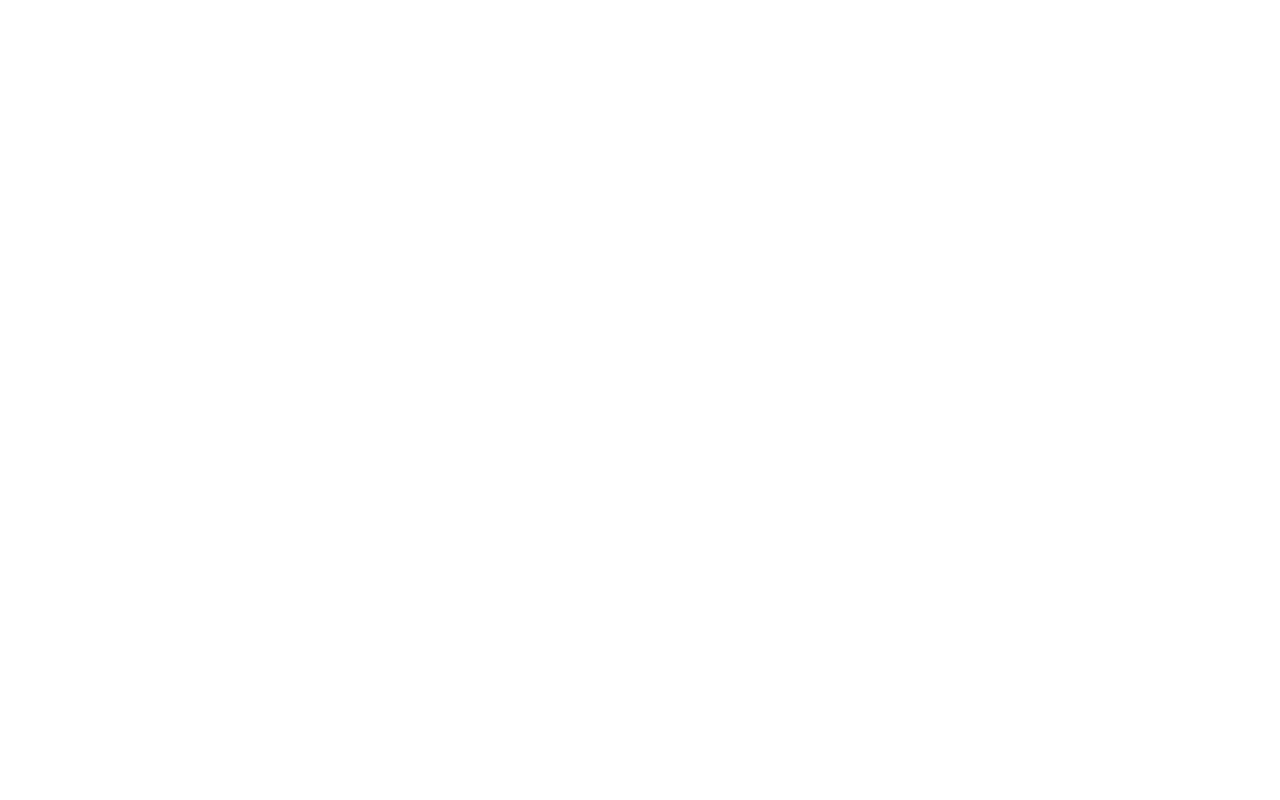
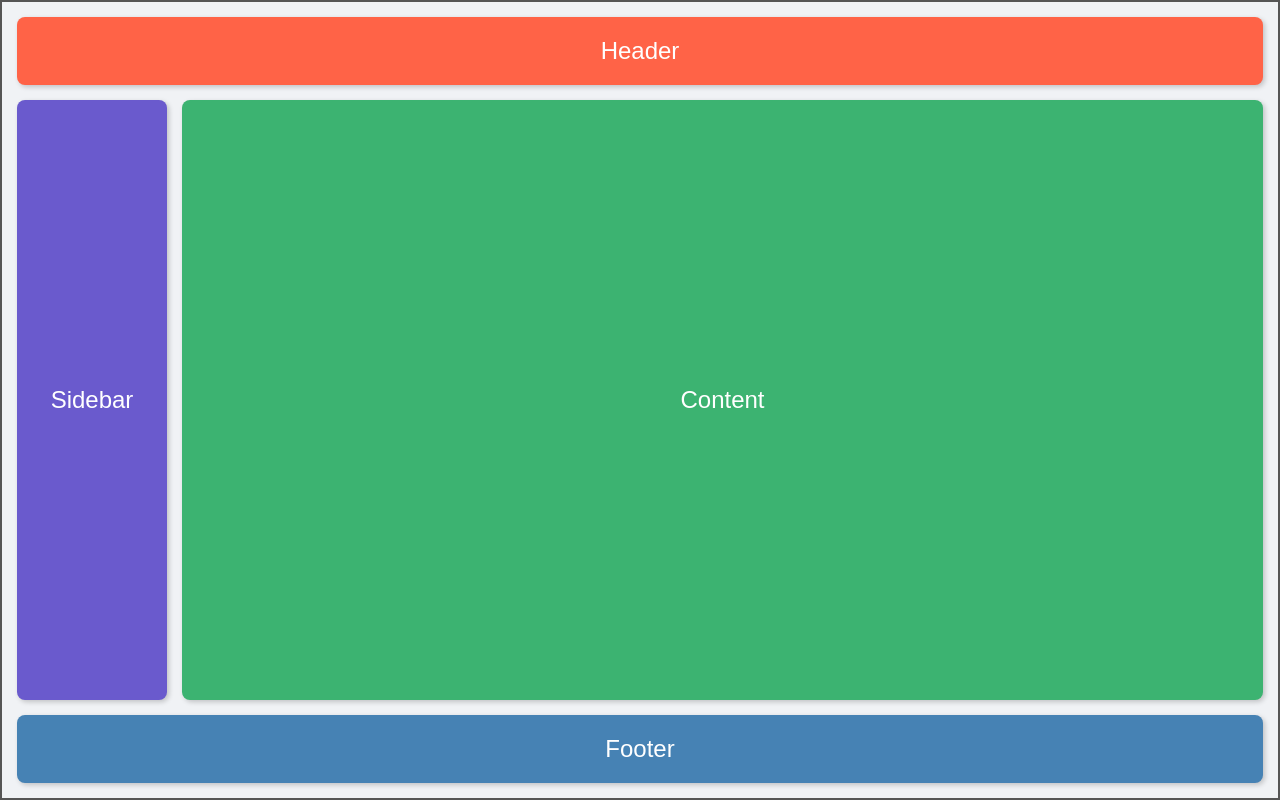
Before and after one commit to AgustinMarino/GeneracionT-AgustinMarino, a plain HTML site: page tp 7/Ejercicio 2/act-2-index.html in a window 1280 px wide. Drawn offline with Linux system fonts and the light colour scheme.

Commit message:
act 3 ejer7

```diff
--- a/tp 7/Ejercicio 1/act-1-style.css
+++ b/tp 7/Ejercicio 1/act-1-style.css
@@ -1,12 +1,11 @@
 .grid-container {
-    display: grid; /* 1. Crear un contenedor con display: grid */
-    grid-template-columns: 150px 150px; /* 2. Definir dos columnas de 150px cada una */
-    margin-left: 41%;
-    grid-template-rows: 100px 100px; /* 2. Definir dos filas de 100px cada una */
-    gap: 10px; /* Espacio entre las celdas (opcional, pero ayuda a visualizar) */
-    border: 3px solid #000000; /* Borde para ver el contenedor */
+    display: grid;
+    grid-template-columns: 150px 150px;
+    grid-template-rows: 100px 100px;
+    gap: 10px;
+    border: 3px solid #000000;
     padding: 10px;
-    width: fit-content; /* Ajustar el ancho al contenido */
+    width: fit-content;
     border-radius: 10px;
 }
 
@@ -29,4 +28,12 @@
     padding: 5px;
     border: 5px black solid;
     border-radius: 15px;
+    width: 500px;
 }
+
+body{
+    display: flex;
+    flex-direction: column;
+    justify-content: center;
+    align-items: center;
+}
--- a/tp 7/Ejercicio 2/act-2-index.html
+++ b/tp 7/Ejercicio 2/act-2-index.html
@@ -0,0 +1,17 @@
+<!DOCTYPE html>
+<html lang="en">
+<head>
+    <meta charset="UTF-8">
+    <meta name="viewport" content="width=device-width, initial-scale=1.0">
+    <link rel="stylesheet" href="act-2-style.css">
+    <title>Ejercicio 7</title>
+</head>
+<body>
+    <div class="grid-container">
+        <header class="grid-header">Header</header>
+        <aside class="grid-sidebar">Sidebar</aside>
+        <main class="grid-content">Content</main>
+        <footer class="grid-footer">Footer</footer>
+    </div>
+</body>
+</html>
--- a/tp 7/Ejercicio 2/act-2-style.css
+++ b/tp 7/Ejercicio 2/act-2-style.css
@@ -0,0 +1,55 @@
+.grid-container {
+    display: grid;
+    /* 1. Definir un layout con áreas nombradas */
+    grid-template-areas:
+        "header  header"  /* La primera fila tiene dos columnas, ambas ocupadas por 'header' */
+        "sidebar content" /* La segunda fila tiene 'sidebar' en la primera columna y 'content' en la segunda */
+        "footer  footer"; /* La tercera fila tiene dos columnas, ambas ocupadas por 'footer' */
+
+    grid-template-columns: 150px 1fr; /* Una columna de 150px para el sidebar y el resto para el contenido */
+    grid-template-rows: auto 1fr auto; /* Altura automática para header y footer, el resto para el contenido */
+    gap: 15px; /* Espacio entre las áreas */
+    min-height: 100vh; /* Para que el contenedor ocupe al menos toda la altura de la ventana */
+    border: 2px solid #555;
+    padding: 15px;
+    box-sizing: border-box; /* Incluir padding y border en el tamaño total */
+}
+
+/* 2. Ubicar los elementos correspondientes en cada área usando grid-area */
+.grid-header {
+    grid-area: header;
+    background-color: #ff6347; /* Tomato */
+}
+
+.grid-sidebar {
+    grid-area: sidebar;
+    background-color: #6a5acd; /* SlateBlue */
+}
+
+.grid-content {
+    grid-area: content;
+    background-color: #3cb371; /* MediumSeaGreen */
+}
+
+.grid-footer {
+    grid-area: footer;
+    background-color: #4682b4; /* SteelBlue */
+}
+
+/* Estilos básicos para los elementos del grid para hacerlos visibles */
+.grid-container > * {
+    color: white;
+    display: flex;
+    justify-content: center;
+    align-items: center;
+    font-size: 1.5em;
+    padding: 20px;
+    border-radius: 8px;
+    box-shadow: 2px 2px 5px rgba(0,0,0,0.2);
+}
+
+body {
+    margin: 0;
+    font-family: Arial, sans-serif;
+    background-color: #f0f2f5;
+}
--- /dev/null
+++ b/tp 7/Ejercicio 3/act-3-style.css
@@ -0,0 +1,67 @@
+.grid-container {
+    display: grid;
+    grid-template-columns: repeat(3, 1fr); /* Tres columnas de igual ancho */
+    grid-template-rows: repeat(2, 120px); /* Dos filas de 120px de alto */
+
+    /* 1. Ajustar el espaciado entre filas y columnas */
+    gap: 20px; /* shorthand para grid-row-gap y grid-column-gap */
+    /* grid-row-gap: 20px; */ /* También podrías usar estas propiedades individualmente */
+    /* grid-column-gap: 20px; */
+
+    /* 2. Aplicar justify-items y align-items para alinear los elementos dentro de cada celda */
+    /* Alineación horizontal de los items dentro de su celda (por defecto: stretch) */
+    justify-items: center; /* Centra los items horizontalmente */
+    /* Posibles valores: start, end, center, stretch */
+
+    /* Alineación vertical de los items dentro de su celda (por defecto: stretch) */
+    align-items: center; /* Centra los items verticalmente */
+    /* Posibles valores: start, end, center, stretch */
+
+    width: 80%; /* Ancho del contenedor */
+    max-width: 900px;
+    margin: 50px auto; /* Centrar el contenedor en la página */
+    border: 3px solid #0056b3;
+    padding: 20px;
+    background-color: #e0f7fa;
+    box-shadow: 0 4px 8px rgba(0,0,0,0.1);
+}
+
+.grid-item {
+    background-color: #007bff;
+    color: white;
+    padding: 15px;
+    border-radius: 8px;
+    font-size: 1.1em;
+    font-weight: bold;
+    text-align: center;
+    /* Estos estilos aseguran que los ítems no siempre se estiren a menos que se les diga */
+    /* Sino, 'justify-items' y 'align-items' no serán tan evidentes si el contenido ya ocupa toda la celda */
+    width: auto; /* Permite que el item tenga su propio ancho */
+    height: auto; /* Permite que el item tenga su propia altura */
+}
+
+/* 3. Utilizar justify-self y align-self en al menos un elemento para modificar su alineación individualmente */
+.item-5 {
+    background-color: #ff4500; /* Color diferente para destacar */
+    /* Anula la alineación horizontal del contenedor para este item */
+    justify-self: start; /* Alinea este item al inicio de su celda horizontalmente */
+    /* Anula la alineación vertical del contenedor para este item */
+    align-self: end; /* Alinea este item al final de su celda verticalmente */
+}
+
+/* Estilos adicionales para los otros ítems para mostrar la diferencia */
+.item-1 { background-color: #4CAF50; }
+.item-2 { background-color: #FFC107; }
+.item-3 { background-color: #9C27B0; }
+.item-4 { background-color: #2196F3; }
+.item-6 { background-color: #E91E63; }
+
+body {
+    margin: 0;
+    font-family: 'Segoe UI', Tahoma, Geneva, Verdana, sans-serif;
+    background-color: #f4f7f6;
+    display: flex;
+    justify-content: center;
+    align-items: center;
+    min-height: 100vh;
+}
```
Also changed, not shown: tp 7/Ejercicio 1/act-1-index.html (+1 -1 lines), tp 7/Ejercicio 3/act-3-index.html (added, +19 -0 lines), tp 7/Ejercicio 3/act-1-index.html (deleted), tp 7/Ejercicio 3/act-1-style.css (deleted).
